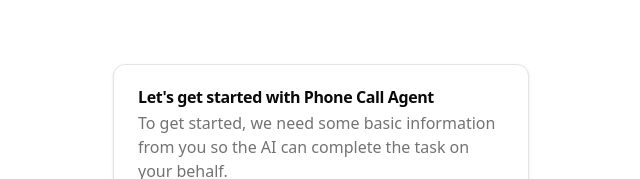
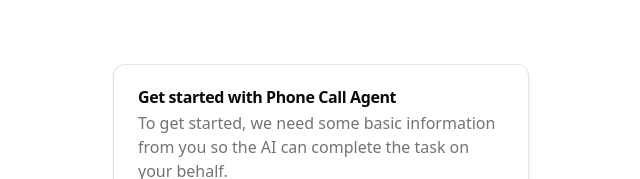
Before and after one commit to flatbush-harlem/ampersand-ui, a Next.js app: page / in a window 1280 px wide. Shown: the top 179 px of the page, without its empty margins (319-959 px from the left). Built offline with nearby package versions, Linux system fonts and the light colour scheme.

Commit message:
updated the onbaording flow error

```diff
--- a/components/user-onboarding.tsx
+++ b/components/user-onboarding.tsx
@@ -51,7 +51,7 @@ const UserOnboarding: React.FC<UserOnboardingProps> = ({ onComplete, isEditing }
     <div className="container max-w-md mx-auto py-16 px-4">
       <Card>
         <CardHeader>
-          <CardTitle>Let's get started with Phone Call Agent</CardTitle>
+          <CardTitle>Get started with Phone Call Agent</CardTitle>
           <CardDescription>
             <div className="space-y-4">
               <p className="text-base font-medium">
```
